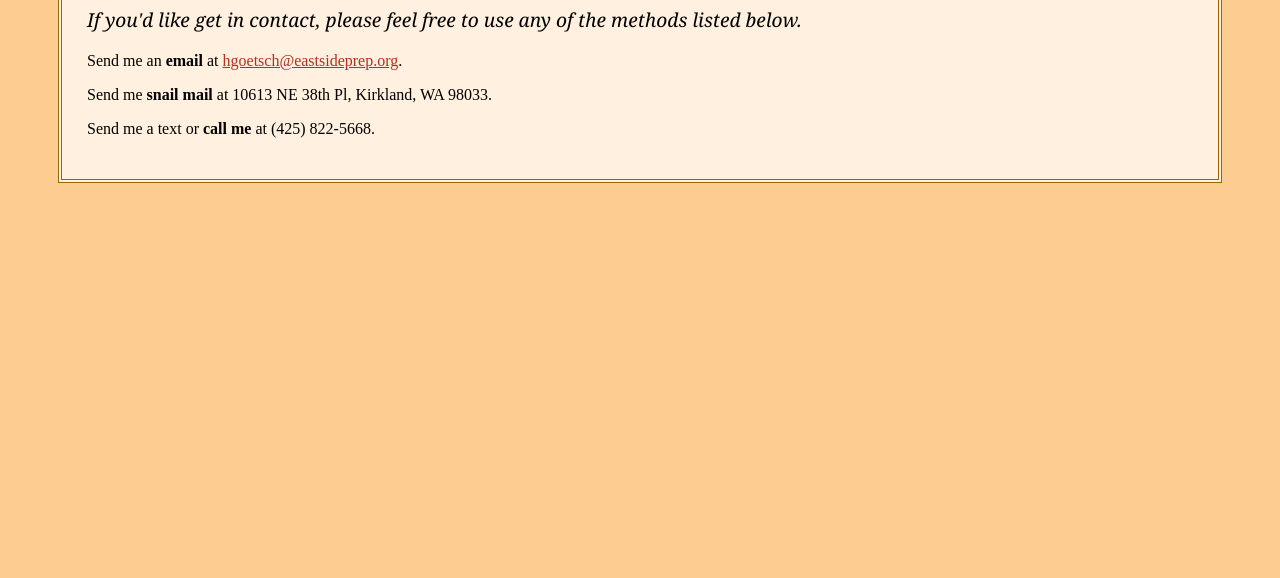
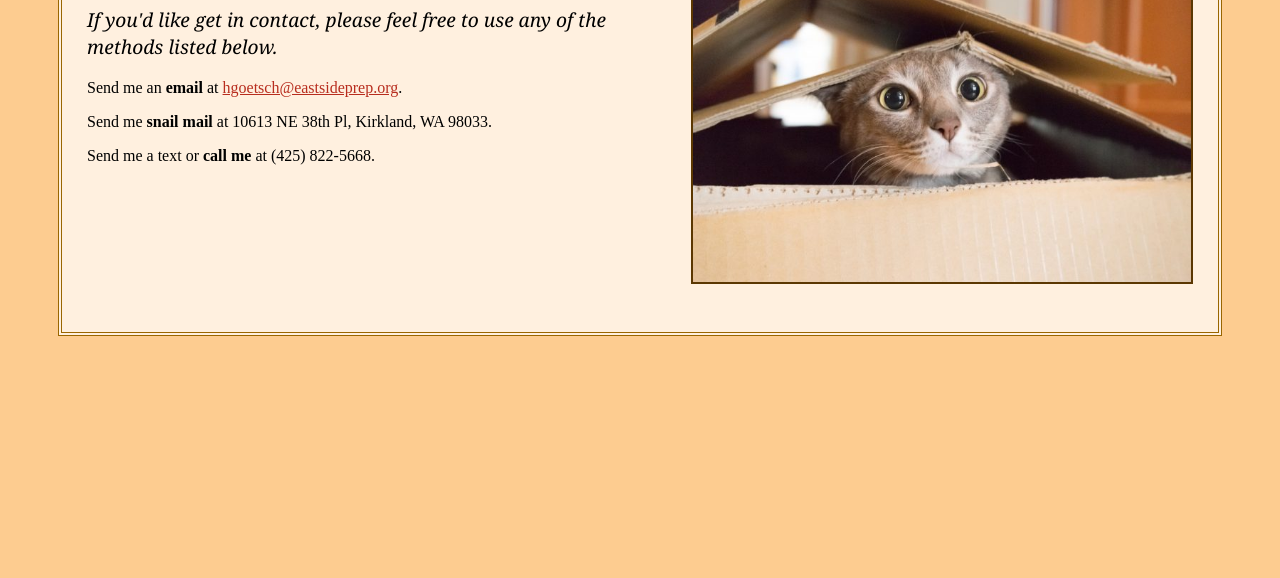
Before and after one commit to hgoet1214/hgoet1214.github.io, a plain HTML site: page genius-project/contact.html in a window 1280 px wide. Shown: the part 222-800 px from the top of the page. Drawn offline with Linux system fonts and the light colour scheme.

Commit message:
add images to non gallery pages

```diff
--- a/genius-project/contact.html
+++ b/genius-project/contact.html
@@ -20,6 +20,8 @@
             <li><a href="contact.html">Contact Me</a></li>
         </ul>
 
+        <img src="images/cat-box.jpg" alt="Cat inside box" style="width:45%;float: right;margin-left: 25px; margin-right:2px; margin-top: 20px; outline: 2px solid rgb(91, 55, 1); display: block;">
+
         <h1>Thank you for your interest!</h1>
 
         <p class="subheader">If you'd like get in contact, please feel free to use any of the methods listed below.</p>
@@ -30,6 +32,8 @@
 
         <p>Send me a text or <b>call me</b> at (425) 822-5668.</p>
 
+        <br><br><br><br><br><br><br>
+
     </div>
 </body>
 
```
Also changed, not shown: genius-project/resource.html (+2 -0 lines), genius-project/images/cat-book.webp (added), genius-project/images/cat-box.jpg (added).
